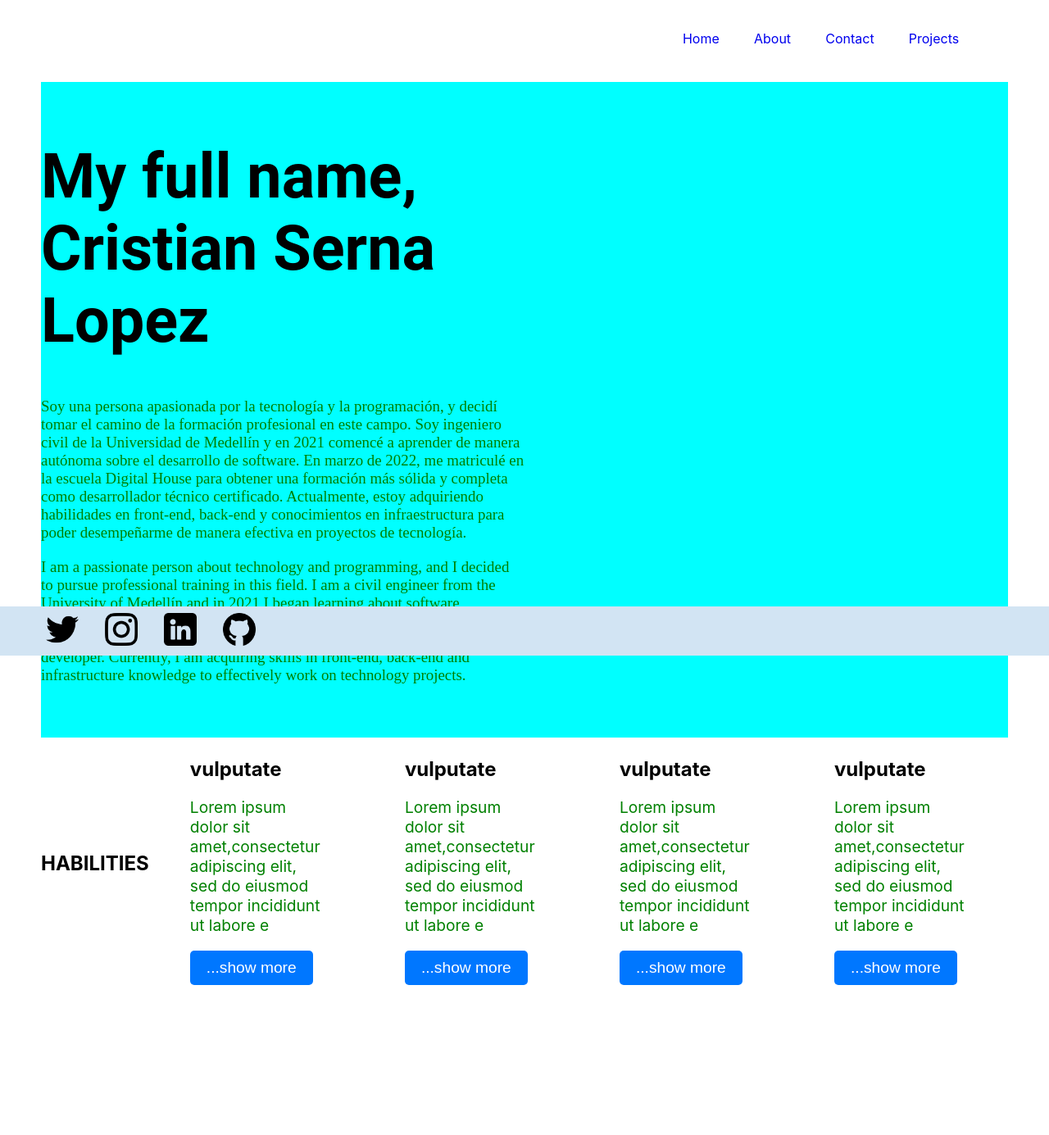
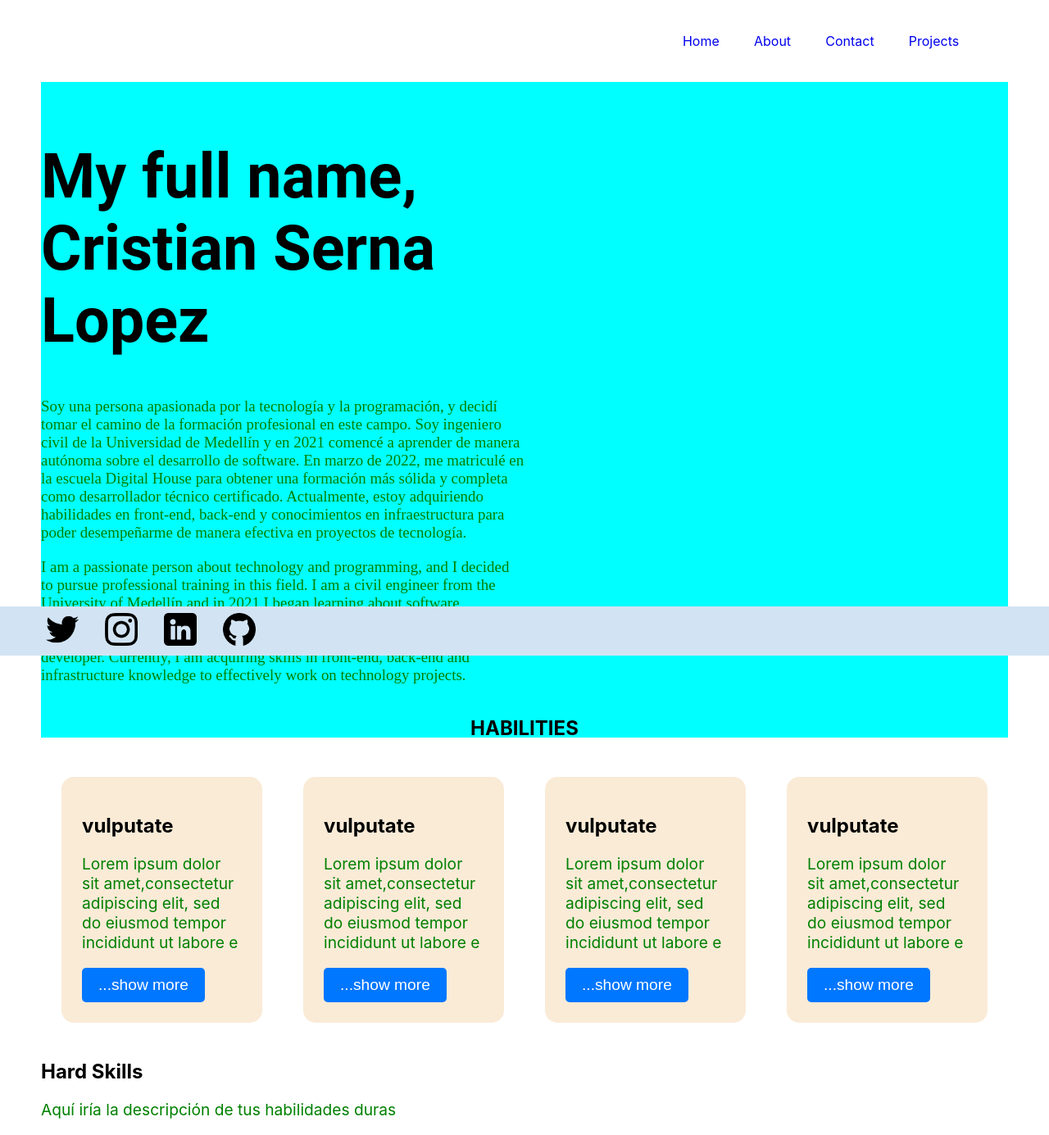
Before and after one commit to cserna98/Portfolio-, a React (Create React App) app in the folder portfolio/: page /about in a window 1280 px wide. Shown: the whole page at 82% size. Before the commit the page ends 1252 px from the top, so only its background shows below. Built offline with nearby package versions, Linux system fonts and the light colour scheme.

Commit message:
creacion componentes cards y habilities

```diff
--- a/portfolio/src/Styles/Global.css
+++ b/portfolio/src/Styles/Global.css
@@ -11,20 +11,22 @@ main{
     margin: 50px;
     margin-top: 100px;
     height: 100vh;
+    align-items: center;
 }
 /*------------------------Display flex----------------------*/
 .Disp_flex{
     display: flex;
    }
-/*-----------------------Barra de navegacion----------------*/
+/*-----------------------navegatiom bar----------------*/
 nav {
     justify-content: space-around;
-    top: 0;
+    align-items: center;
+    top: 25px;
     left: 0;
     height: 50px;
     position: fixed;
     width: 100%;
-    background-color: white;
+    background-color:transparent;
 }
 
 ul{
@@ -41,9 +43,11 @@ a{
 }
 
 nav li:hover {
-    color: blue;
     font-size: larger;
-    border-bottom: 2px solid blue;
+    padding: 5px;
+    background-color: #adcdf071;
+    border: 2px solid rgb(175, 175, 224);
+    border-radius: 5px;
 }
 
 .logo{
@@ -80,6 +84,7 @@ h1{
 .Habilities{
     justify-content: space-between;
     align-items: center;
+    flex-direction: column;
 }
 
 .cards{
@@ -88,12 +93,19 @@ h1{
     padding: 25px;
     overflow: hidden;
     text-overflow: ellipsis;
-    position: relative;
+    background-color: antiquewhite;
+
+}
+
+.container_cards{
+    flex-direction: row;
 }
 .cards:hover{
 background-color: rgba(231, 246, 253, 0.8); ;
 justify-content: space-between;
 }
+
+/*--------------------*/
 
 /*-------------------- estilos formulario contact -----------------------*/
 
@@ -137,8 +149,7 @@ form {
 
   button:hover {
     background-color: #005bbb;
-  }
-
+}
   p {
     font-size: 1.2rem;
     color: green;
--- /dev/null
+++ b/portfolio/src/components/Cards/Cards.js
@@ -0,0 +1,24 @@
+import React, { useContext } from 'react';
+import { useState } from 'react';
+
+
+function Card({habilitie}) {
+
+    const [showFullContent, setShowFullContent] = useState(false);
+    const toggleShowContent = () =>{
+    }
+
+    return (
+      <div className="cards">
+        <h2>{habilitie.habilitie}</h2>
+                {showFullContent ? (
+                <p>{habilitie.description}</p>
+                ) : (<p>{habilitie.description.substring(0, 100)}</p>)
+                }
+                <button onClick={()=>toggleShowContent()}>...show more</button>
+      </div>
+    );
+  }
+
+  export default Card
+/**/
--- /dev/null
+++ b/portfolio/src/components/habilities/Habilities.js
@@ -0,0 +1,28 @@
+import React from 'react';
+import { GlobalContext } from '../utils/global.contex';
+import Card from '../Cards/Cards'
+
+
+
+function Habilities() {
+
+    const {habilities} = GlobalContext()
+    console.log(habilities)
+
+
+  return (
+    <div className="Habilities">
+      <div className="container_cards Disp_flex ">
+        {habilities.map((e)=>(
+            <Card key={e.id} habilitie={e}/>
+        ))}
+      </div>
+      <div className="HardSkills">
+        <h2>Hard Skills</h2>
+        <p>Aquí iría la descripción de tus habilidades duras</p>
+      </div>
+    </div>
+  );
+}
+
+export default Habilities;
--- a/portfolio/src/components/routes/About.js
+++ b/portfolio/src/components/routes/About.js
@@ -1,11 +1,11 @@
 import { GlobalContext } from '../utils/global.contex';
-import { useState } from 'react';
+import Habilities from '../habilities/Habilities';
+
 function About() {
 
     const {habilities} = GlobalContext()
-    const [showFullContent, setShowFullContent] = useState(false);
-    const toggleShowContent = (index) =>{
-    }
+
+
 
     return (
     <main id="about">
@@ -36,20 +36,16 @@ function About() {
         front-end, back-end and infrastructure knowledge to
         effectively work on technology projects.
         </p>
+        <div className='curriculum'>
+        </div>
       </div>
 
       <div className="Habilities Disp_flex">
         <h2>HABILITIES</h2>
-        {habilities.map((e,index)=>(
-            <div className='cards' key={e.id}>
-                <h2>{e.habilitie}</h2>
-                {showFullContent ? (
-                <p>{e.description}</p>
-                ) : (<p>{e.description.substring(0, 100)}</p>)
-                }
-                <button onClick={()=>toggleShowContent(index)}>...show more</button>
-            </div>
-        ))}
+        <Habilities></Habilities>
+        <div className='container_cards Disp_flex'>
+
+        </div>
       </div>
     </main>
     );
--- a/portfolio/src/components/routes/Projects.js
+++ b/portfolio/src/components/routes/Projects.js
@@ -5,7 +5,7 @@ function Projects() {
           <h1>Projects</h1>
           <p>Información sobre los proyectos</p>
         </div>
-        <div>
+        <div className="projectState">
           <h1>Projects</h1>
           <p>Información sobre los proyectos</p>
         </div>
```
